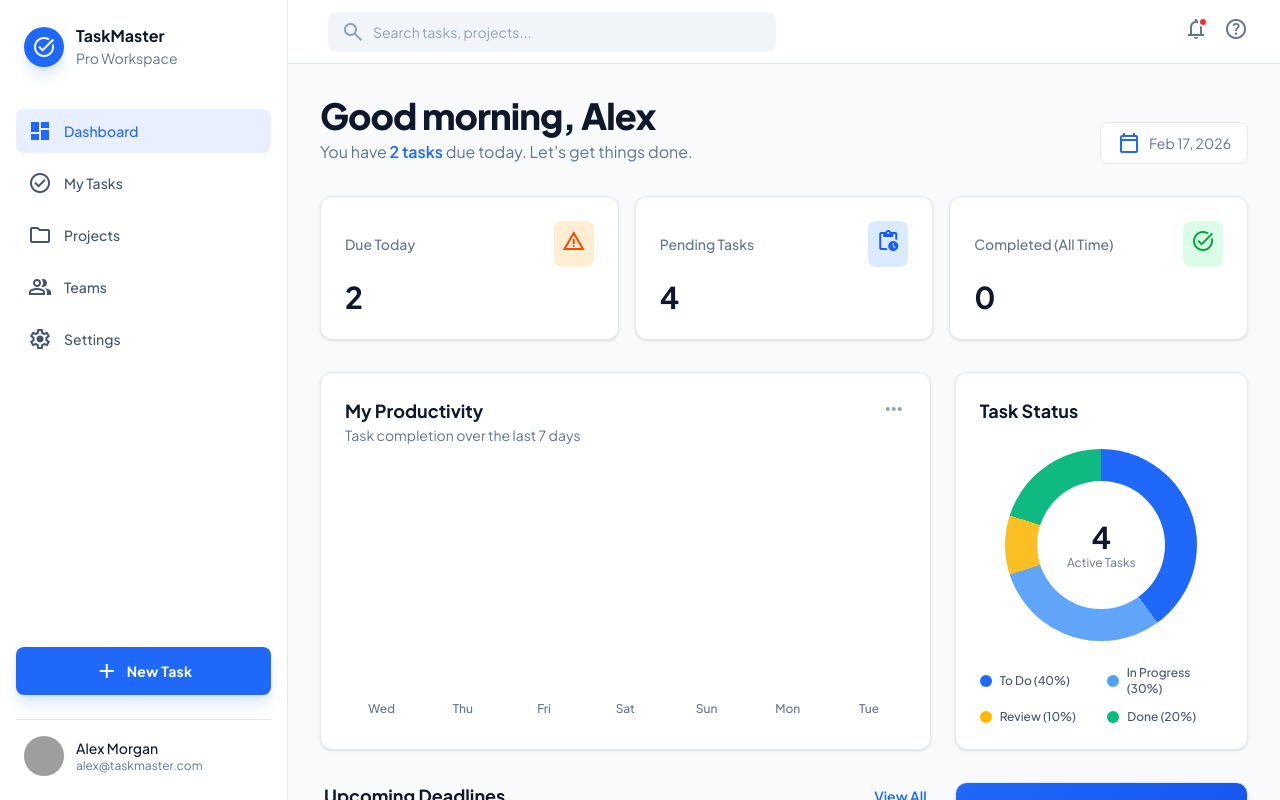
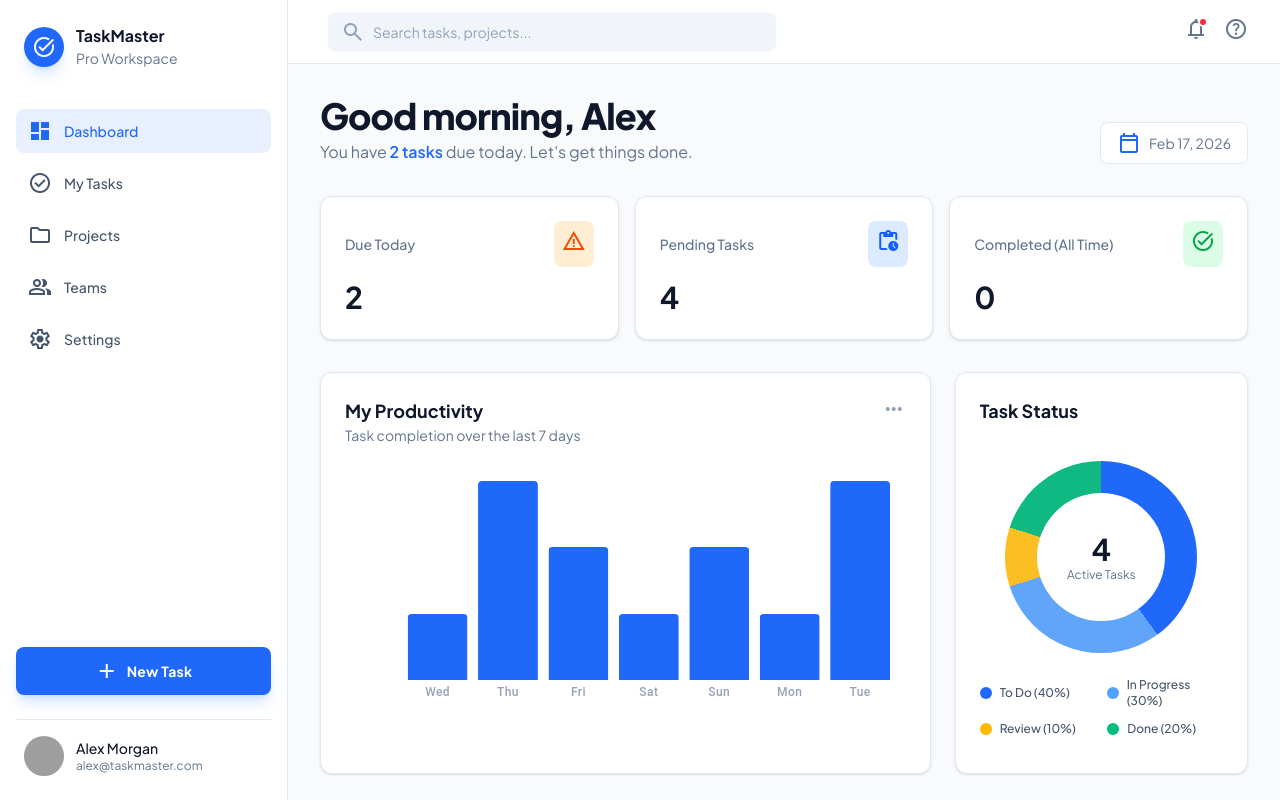
Before and after one commit to jainamjyoat/Task-Management-System, a Next.js app: page /dashboard in a window 1280 px wide. Built offline with nearby package versions, Linux system fonts and the light colour scheme; grey boxes are pictures that could not be loaded.

Commit message:
Add the graph in the dashboard :)

```diff
--- a/app/dashboard/page.tsx
+++ b/app/dashboard/page.tsx
@@ -2,8 +2,10 @@
 import React, { useState } from 'react';
 import Link from 'next/link';
 import { useTaskStore, Task } from '../store/taskStore';
-import { format, isToday, isFuture, parseISO, isSameDay } from 'date-fns';
+import { format, isToday, isFuture, parseISO, isSameDay, startOfDay, endOfDay, subDays, isWithinInterval } from 'date-fns';
 import NewTaskModal from '../component/NewTaskModal';
+
+import { BarChart } from '@mui/x-charts/BarChart';
 
 export default function DashboardPage() {
   const { tasks } = useTaskStore();
@@ -28,36 +30,34 @@ export default function DashboardPage() {
     setIsModalOpen(true);
   };
 
-  // Calculate Productivity Graph Data (Last 7 Days)
+  // Calculate Productivity Graph Data (Last 7 Days) - done-only counts for MUI chart
   const productivityData = React.useMemo(() => {
-    const days = [];
-    const counts = [];
-    const today = new Date();
+    const days: string[] = [];
+    const counts: number[] = [];
 
-    for (let i = 6; i >= 0; i--) {
-      const date = new Date(today);
-      date.setDate(today.getDate() - i);
-      const dayLabel = format(date, 'EEE'); // Mon, Tue, etc.
+    const today = startOfDay(new Date());
+    const last7 = Array.from({ length: 7 }, (_, idx) => startOfDay(subDays(today, 6 - idx)));
 
-      // Count tasks completed on this day
-      const count = tasks.filter(t => {
-        if (t.status === 'Done') {
-          // Use completedAt if available, otherwise fallback to createdAt (for legacy/newly created done tasks)
-          const dateRef = t.completedAt || t.createdAt;
-          return isSameDay(parseISO(dateRef), date);
-        }
-        return false;
-      }).length;
+    last7.forEach((dayStart) => {
+      const dayEnd = endOfDay(dayStart);
+      const label = format(dayStart, 'EEE');
 
-      days.push(dayLabel);
-      counts.push(count);
+      const donePerDay = tasks.reduce((acc, t) => {
+        if (!t.completedAt) return acc;
+        const when = parseISO(t.completedAt);
+        return isWithinInterval(when, { start: dayStart, end: dayEnd }) ? acc + 1 : acc;
+      }, 0);
+
+      days.push(label);
+      counts.push(donePerDay);
+    });
+
+    // Fallback demo so the chart isn't empty in a fresh workspace
+    if (counts.every((c) => c === 0)) {
+      for (let i = 0; i < last7.length; i++) counts[i] = ((last7[i].getDay() + i) % 3) + 1;
     }
 
-    // Normalize heights for visualization (max value = 100%)
-    const maxCount = Math.max(...counts, 1); // Avoid division by zero
-    const heights = counts.map(c => Math.round((c / maxCount) * 100));
-
-    return { days, counts, heights };
+    return { days, counts };
   }, [tasks]);
 
   return (
@@ -98,26 +98,36 @@ export default function DashboardPage() {
               <span className="material-symbols-outlined">more_horiz</span>
             </button>
           </div>
-          {/* Custom CSS Bar Chart */}
-          <div className="flex-1 flex items-end justify-between gap-2 md:gap-6 min-h-[200px] px-2 pb-2">
-            {productivityData.heights.map((height, i) => (
-              <div key={i} className="flex flex-col items-center gap-2 w-full group cursor-pointer">
-                <div className="w-full max-w-[40px] bg-[#1f68f9]/20 rounded-t-sm h-full relative overflow-hidden group-hover:bg-[#1f68f9]/30 transition-all">
-                  <div
-                    className="absolute bottom-0 w-full bg-[#1f68f9] rounded-t-sm transition-all duration-500 ease-out"
-                    style={{ height: `${height}%` }}
-                  ></div>
-
-                  {/* Tooltip for exact count */}
-                  <div className="absolute -top-8 left-1/2 -translate-x-1/2 bg-slate-800 text-white text-xs px-2 py-1 rounded opacity-0 group-hover:opacity-100 transition-opacity pointer-events-none whitespace-nowrap z-10">
-                    {productivityData.counts[i]} tasks
-                  </div>
-                </div>
-                <span className="text-xs font-medium text-slate-500 dark:text-slate-400">
-                  {productivityData.days[i]}
-                </span>
-              </div>
-            ))}
+          <div className="flex-1 w-full h-full">
+            <BarChart
+              xAxis={[{
+                scaleType: 'band',
+                data: productivityData.days,
+                disableTicks: true,
+                categoryGapRatio: 0.15,
+              }]}
+              yAxis={[{ position: 'left' }]}
+              series={[{
+                data: productivityData.counts,
+                color: '#1f68f9',
+                barGapRatio: 0.2,
+                valueFormatter: (value) => `${value} tasks completed`,
+              }]}
+              margin={{ top: 12, bottom: 44, left: 12, right: 10 }}
+              borderRadius={4}
+              height={280}
+              slotProps={{ legend: { hidden: true } }}
+              sx={{
+                '.MuiChartsAxis-line': { stroke: 'none' },
+                '.MuiChartsAxis-tick': { stroke: 'none' },
+                // Hide left Y-axis numbers
+                '.MuiChartsAxis-left .MuiChartsAxis-tickLabel': { display: 'none' },
+                // Keep X-axis day labels centered with the bars
+                '.MuiChartsAxis-bottom .MuiChartsAxis-tickLabel': { transform: 'none' },
+                // Keep default label styling for any remaining axes (e.g., bottom X)
+                '.MuiChartsAxis-tickLabel': { fill: '#94a3b8 !important', fontSize: '0.75rem', fontWeight: 500 },
+              }}
+            />
           </div>
         </div>
 
--- a/app/globals.css
+++ b/app/globals.css
@@ -81,3 +81,44 @@ html, body {
 .dark html, .dark body {
   scrollbar-color: #272d3a transparent;
 }
+
+/* MUI X Charts global styling: hide axis/grid lines and set tick labels */
+/* Applies to all MUI X Charts on the site; remove if you want per-chart control */
+.MuiChartsAxis-line {
+  stroke: none !important;
+}
+.MuiChartsAxis-tick {
+  stroke: none !important;
+}
+.MuiChartsGrid-line {
+  stroke: none !important;
+}
+.MuiChartsAxis-tickLabel {
+  fill: #94a3b8 !important; /* Slate-400 */
+  font-size: 0.75rem !important; /* 12px */
+  font-weight: 500 !important;
+}
+
+/* Generic line-number gutter hider */
+/* Opt-in keep class: add `.allow-line-gutter` on a parent to re-enable */
+:root:not(.allow-line-gutter) .line-numbers,
+:root:not(.allow-line-gutter) .line-number,
+:root:not(.allow-line-gutter) .gutter,
+:root:not(.allow-line-gutter) .left-gutter,
+:root:not(.allow-line-gutter) .number-gutter,
+:root:not(.allow-line-gutter) [data-line-numbers],
+:root:not(.allow-line-gutter) [aria-label="Line Numbers"],
+:root:not(.allow-line-gutter) .cm-gutters,
+:root:not(.allow-line-gutter) .cm-lineNumbers {
+  display: none !important;
+  width: 0 !important;
+  min-width: 0 !important;
+  margin: 0 !important;
+  padding: 0 !important;
+}
+
+/* If an editor adjusts content offset when gutter is hidden, remove left offset */
+:root:not(.allow-line-gutter) .monaco-editor .view-overlays,
+:root:not(.allow-line-gutter) .monaco-editor .lines-content {
+  left: 0 !important;
+}
--- a/package.json
+++ b/package.json
@@ -12,6 +12,10 @@
     "@dnd-kit/core": "^6.3.1",
     "@dnd-kit/sortable": "^10.0.0",
     "@dnd-kit/utilities": "^3.2.2",
+    "@emotion/react": "^11.14.0",
+    "@emotion/styled": "^11.14.1",
+    "@mui/material": "^7.3.8",
+    "@mui/x-charts": "^8.27.0",
     "date-fns": "^4.1.0",
     "next": "16.1.6",
     "react": "19.2.3",
```
Also changed, not shown: 1 other file (tests, documents, lock files or other folders).
